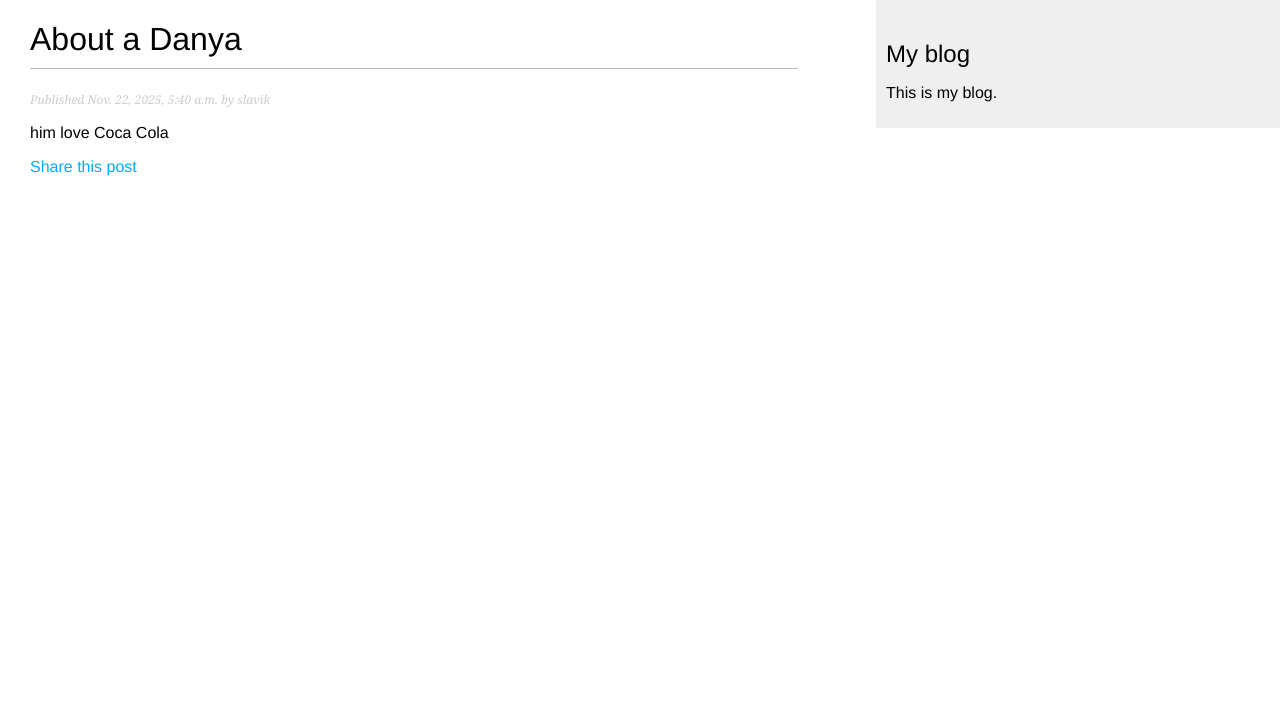
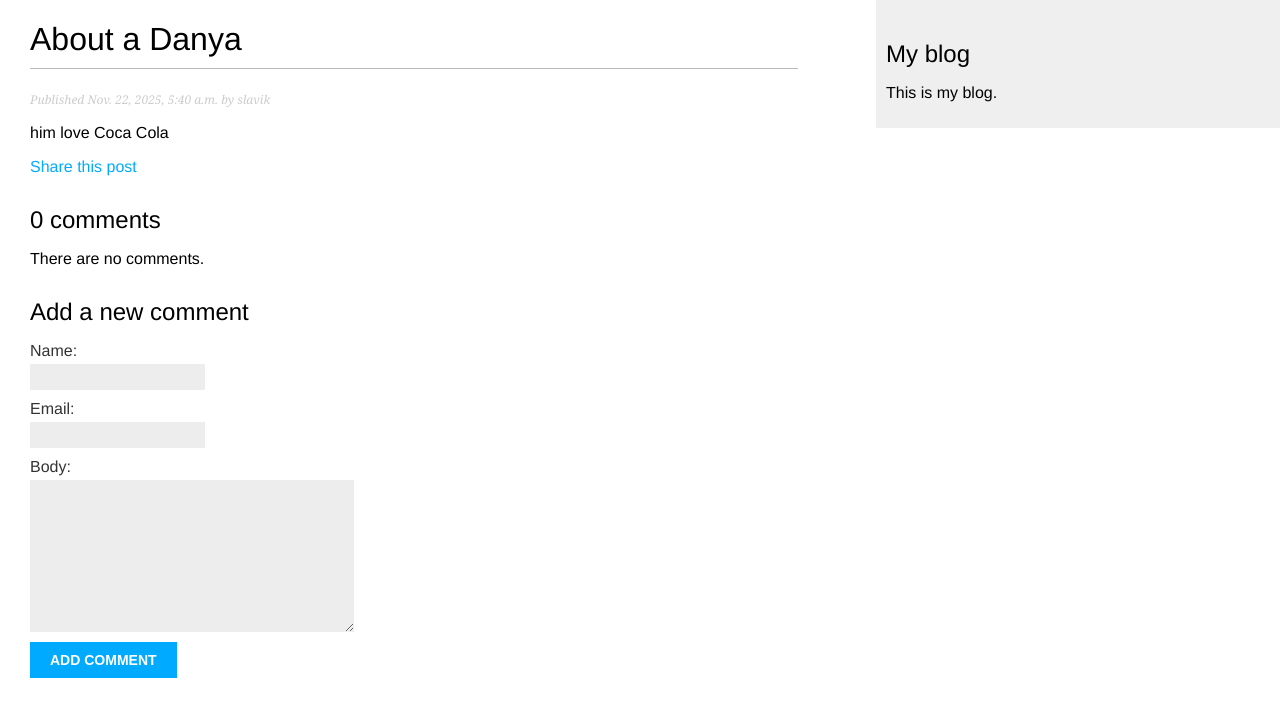
Before and after one commit to WooDoo1337/First-Project, a Django app: a page that uses mysite/blog/templates/blog/post/detail.html in a window 1280 px wide. Shown: the top 717 px of the page. Run offline with Django 4.2, Linux system fonts and the light colour scheme; data comes from the database, SQL or seed files in the repository; both versions use the stored data as it was after the commit.

Commit message:
... - 130

```diff
--- a/mysite/blog/templates/blog/post/detail.html
+++ b/mysite/blog/templates/blog/post/detail.html
@@ -13,4 +13,21 @@
       Share this post
     </a>
   </p>
+  {% with comments.count as total_comments %}
+    <h2>
+      {{ total_comments }} comment{{ total_comments|pluralize }}
+    </h2>
+  {% endwith %}
+  {% for comment in comments %}
+    <div class="comment">
+      <p class="info">
+        Comment {{ forloop.counter }} by {{ comment.name }}
+        {{ comment.created }}
+      </p>
+      {{ comment.body|linebreaks }}
+    </div>
+  {% empty %}
+    <p>There are no comments.</p>
+  {% endfor %}
+  {% include "blog/post/includes/comment_form.html" %}
 {% endblock %}
--- a/mysite/blog/templates/blog/post/includes/comment_form.html
+++ b/mysite/blog/templates/blog/post/includes/comment_form.html
@@ -1,5 +1,5 @@
 <h2>Add a new comment</h2>
-<form action="{% url "blog:post_comment" post.id %}" method="post">
+<form action="{% url "blog:post_comment" post.id %}" method="post" novalidate>
   {{ form.as_p }}
   {% csrf_token %}
   <p><input type="submit" value="Add comment"></p>
--- a/mysite/blog/views.py
+++ b/mysite/blog/views.py
@@ -30,9 +30,15 @@ def post_detail(request, year, month, day, post):
                             publish__year=year,
                             publish__month=month,
                             publish__day=day)
+    # Список активных комментариев к этому посту
+    comments = post.comments.filter(active=True)
+    # Форма для комментирования пользователями
+    form = CommentForm()
     return render(request,
                   'blog/post/detail.html',
-                  {'post': post})
+                  {'post': post,
+                   'comments': comments,
+                   'form': form})
 
 
 class PostListView(ListView):
```
Also changed, not shown: mysite/blog/templates/blog/post/comment.html (added, +12 -0 lines), mysite/db.sqlite3.
